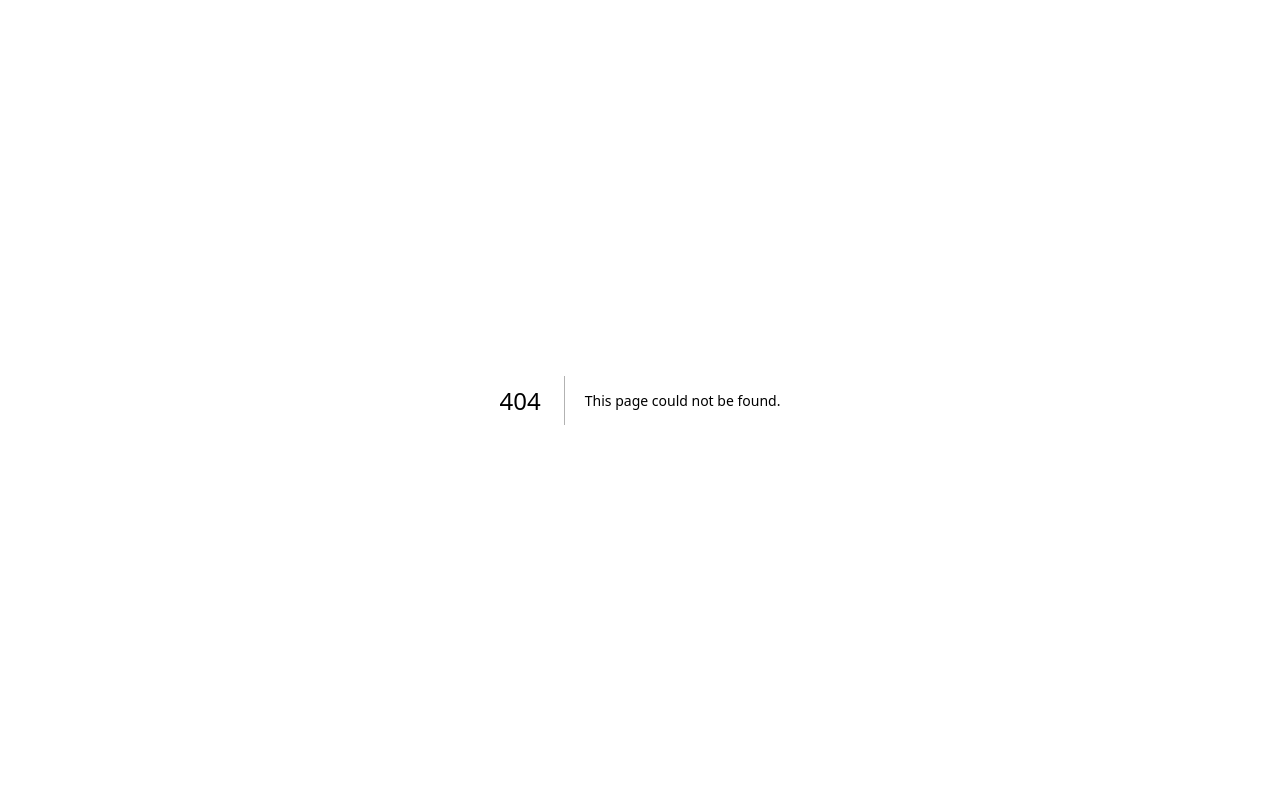
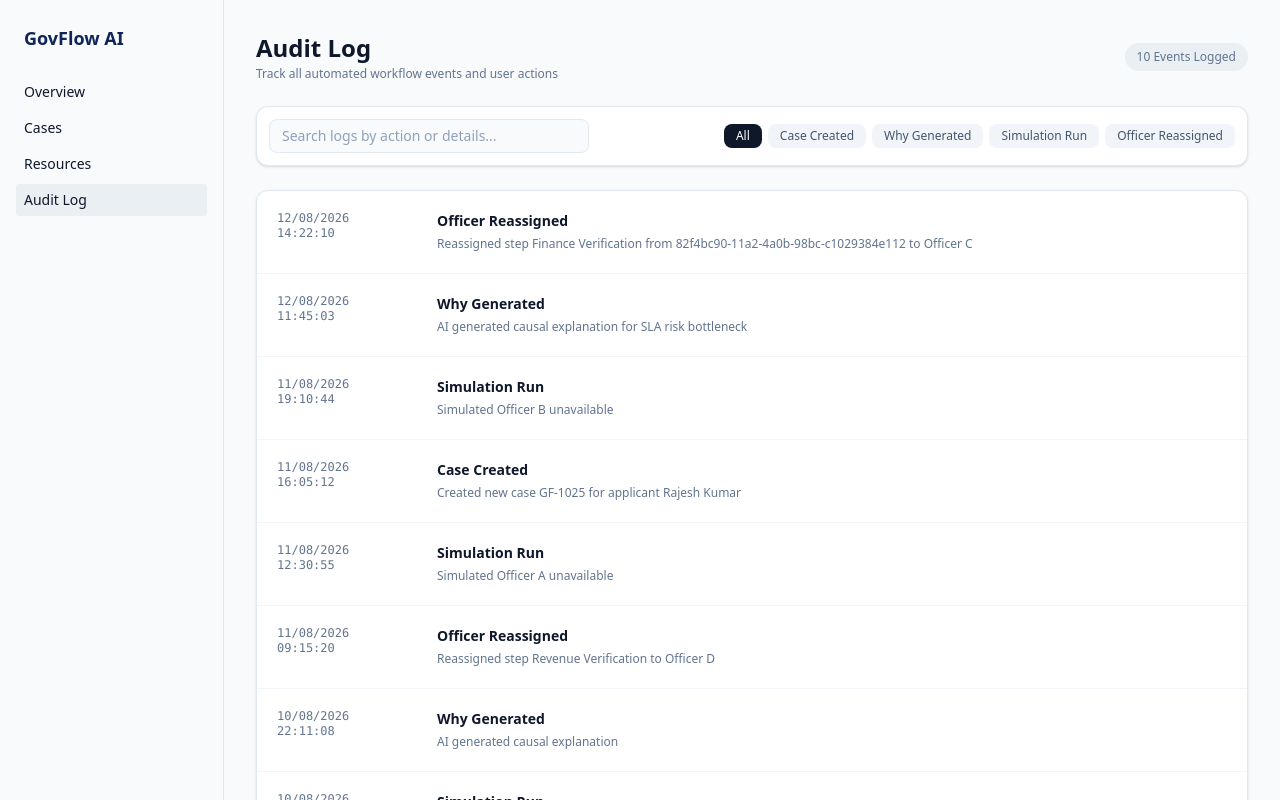
Before and after one commit to sinhahey08creator/gov-flow, a Next.js app: page /audit in a window 1280 px wide. Before the commit this address had no page. Shown: the top 800 px of the page. Built offline with nearby package versions, Linux system fonts and the light colour scheme.

Commit message:
Audit Log Implementation

```diff
--- /dev/null
+++ b/app/(main)/audit/page.tsx
@@ -0,0 +1,128 @@
+"use client";
+
+import { useEffect, useState } from "react";
+import { getAuditLogs, AuditLogItem } from "@/lib/audit/data";
+
+const ACTION_FILTERS = [
+  { label: "All", value: "all" },
+  { label: "Case Created", value: "case created" },
+  { label: "Why Generated", value: "why generated" },
+  { label: "Simulation Run", value: "simulation run" },
+  { label: "Officer Reassigned", value: "officer reassigned" },
+];
+
+export default function AuditLogPage() {
+  const [logs, setLogs] = useState<AuditLogItem[]>([]);
+  const [searchQuery, setSearchQuery] = useState("");
+  const [selectedCategory, setSelectedCategory] = useState("all");
+
+  useEffect(() => {
+    setLogs(getAuditLogs());
+  }, []);
+
+  const filteredLogs = logs.filter((log) => {
+    const matchesSearch =
+      log.action.toLowerCase().includes(searchQuery.toLowerCase()) ||
+      log.description.toLowerCase().includes(searchQuery.toLowerCase());
+
+    const matchesCategory =
+      selectedCategory === "all" || log.action.toLowerCase() === selectedCategory;
+
+    return matchesSearch && matchesCategory;
+  });
+
+  return (
+    <div className="flex-1 bg-slate-50 min-h-screen">
+      <main className="p-8 max-w-6xl mx-auto space-y-6">
+        {/* Header Section */}
+        <div className="flex items-center justify-between">
+          <div>
+            <h1 className="text-2xl font-bold text-slate-900">Audit Log</h1>
+            <p className="text-xs text-slate-500 mt-0.5">
+              Track all automated workflow events and user actions
+            </p>
+          </div>
+
+          <span className="text-xs font-medium text-slate-500 bg-slate-200/60 px-3 py-1.5 rounded-full">
+            {filteredLogs.length} {filteredLogs.length === 1 ? "Event" : "Events"} Logged
+          </span>
+        </div>
+
+        {/* Search & Category Filter Controls */}
+        <div className="flex flex-col sm:flex-row items-center justify-between gap-4 bg-white p-3 border border-slate-200 rounded-xl shadow-sm">
+          {/* Search Box */}
+          <div className="relative w-full sm:w-80">
+            <input
+              type="text"
+              placeholder="Search logs by action or details..."
+              value={searchQuery}
+              onChange={(e) => setSearchQuery(e.target.value)}
+              className="w-full pl-3 pr-8 py-1.5 text-sm bg-slate-50 border border-slate-200 rounded-lg focus:outline-none focus:ring-2 focus:ring-blue-500/20 focus:border-blue-500 transition-all placeholder:text-slate-400"
+            />
+            {searchQuery && (
+              <button
+                onClick={() => setSearchQuery("")}
+                className="absolute right-2.5 top-1/2 -translate-y-1/2 text-slate-400 hover:text-slate-600 text-sm font-semibold"
+              >
+                ×
+              </button>
+            )}
+          </div>
+
+          {/* Action Filter Pills */}
+          <div className="flex items-center gap-1.5 overflow-x-auto w-full sm:w-auto pb-1 sm:pb-0">
+            {ACTION_FILTERS.map((filter) => {
+              const active = selectedCategory === filter.value;
+              return (
+                <button
+                  key={filter.value}
+                  onClick={() => setSelectedCategory(filter.value)}
+                  className={`px-3 py-1 text-xs font-medium rounded-lg whitespace-nowrap transition-colors ${
+                    active
+                      ? "bg-slate-900 text-white"
+                      : "bg-slate-100 text-slate-600 hover:bg-slate-200/70"
+                  }`}
+                >
+                  {filter.label}
+                </button>
+              );
+            })}
+          </div>
+        </div>
+
+        {/* Audit Log Card Box */}
+        <div className="bg-white border border-slate-200 rounded-xl overflow-hidden divide-y divide-slate-100 shadow-sm">
+          {filteredLogs.length === 0 ? (
+            <div className="p-12 text-center text-sm text-slate-500">
+              No matching audit logs found.
+            </div>
+          ) : (
+            filteredLogs.map((log) => (
+              <div
+                key={log.id}
+                className="p-5 flex items-start gap-8 hover:bg-slate-50/50 transition-colors"
+              >
+                {/* Left Column: Timestamp */}
+                <div className="w-32 shrink-0 text-xs text-slate-500 font-mono leading-tight">
+                  {log.timestamp.split(", ").map((part, idx) => (
+                    <div key={idx}>{part}</div>
+                  ))}
+                </div>
+
+                {/* Right Column: Action & Description */}
+                <div className="flex-1 space-y-1">
+                  <h3 className="font-semibold text-slate-900 text-sm capitalize">
+                    {log.action}
+                  </h3>
+                  <p className="text-xs text-slate-500 leading-normal">
+                    {log.description}
+                  </p>
+                </div>
+              </div>
+            ))
+          )}
+        </div>
+      </main>
+    </div>
+  );
+}
--- a/app/(main)/page.tsx
+++ b/app/(main)/page.tsx
@@ -8,6 +8,7 @@ import { calculateSLARisk } from "@/lib/calculations/slaRisk";
 import { simulateOfficerUnavailable } from "@/lib/calculations/whatIf";
 import { WorkflowStep } from "@/types";
 import DocumentUpload from "@/components/DocumentUpload";
+import { logAction } from "@/lib/audit/data";
 
 const steps = WORKFLOW_TEMPLATES.land_compensation;
 const financeStepDef = steps[3]; // Finance Verification
@@ -56,6 +57,10 @@ export default function DashboardPage() {
   async function handleWhy() {
     setWhyOpen(true);
     setExplLoading(true);
+
+    // Auto-log the action
+    logAction("why generated", "AI generated causal explanation for SLA risk bottleneck");
+
     try {
       const res = await fetch("/api/explain-bottleneck", {
         method: "POST",
@@ -88,6 +93,9 @@ export default function DashboardPage() {
       caseData: DEMO_CASE,
     });
     setSimResult(result);
+
+    // Auto-log the action
+    logAction("simulation run", "Simulated Officer A unavailable");
   }
 
   return (
@@ -114,6 +122,7 @@ export default function DashboardPage() {
           </button>
         </div>
       </div>
+
       {newCaseOpen && (
         <div className="fixed inset-0 z-50 flex items-center justify-center bg-black/40">
           <div className="w-full max-w-lg rounded-xl bg-white p-6 shadow-xl">
@@ -136,12 +145,10 @@ export default function DashboardPage() {
             </p>
 
             <div className="space-y-4">
-
               <div>
                 <label className="block text-sm font-medium mb-1">
                   Case Type
                 </label>
-
                 <select
                   value={caseType}
                   onChange={(e) => setCaseType(e.target.value)}
@@ -158,7 +165,6 @@ export default function DashboardPage() {
                 <label className="block text-sm font-medium mb-1">
                   Applicant Name
                 </label>
-
                 <input
                   type="text"
                   value={applicantName}
@@ -173,7 +179,6 @@ export default function DashboardPage() {
                 <label className="block text-sm font-medium mb-1">
                   District
                 </label>
-
                 <input
                   type="text"
                   value={district}
@@ -188,7 +193,6 @@ export default function DashboardPage() {
                 <label className="block text-sm font-medium mb-1">
                   Case Document
                 </label>
-
                 <input
                   type="file"
                   accept=".pdf,.png,.jpg,.jpeg"
@@ -203,6 +207,7 @@ export default function DashboardPage() {
                 >
                   PDF, PNG or JPG · up to 10MB
                 </p>
+
                 {caseCreated && (
                   <div
                     className="mt-2 rounded-md border px-4 py-3 text-sm"
@@ -216,7 +221,6 @@ export default function DashboardPage() {
                   </div>
                 )}
               </div>
-
             </div>
 
             <div className="flex justify-end gap-3 mt-6">
@@ -238,9 +242,11 @@ export default function DashboardPage() {
                     return;
                   }
 
+                  const caseNumber = `GF-${Date.now().toString().slice(-4)}`;
+
                   const newCase = {
                     id: `case-${Date.now()}`,
-                    case_number: `GF-${Date.now().toString().slice(-4)}`,
+                    case_number: caseNumber,
                     case_type: caseType.toLowerCase().replace(/ /g, "_"),
                     applicant_name: applicantName,
                     priority: "medium",
@@ -256,6 +262,12 @@ export default function DashboardPage() {
                   localStorage.setItem(
                     "govflow-cases",
                     JSON.stringify([...existingCases, newCase])
+                  );
+
+                  // Auto-log the action
+                  logAction(
+                    "case created",
+                    `Created new case ${caseNumber} for applicant ${applicantName}`
                   );
 
                   setCaseCreated(true);
--- a/components/Sidebar.tsx
+++ b/components/Sidebar.tsx
@@ -1,35 +1,54 @@
+"use client";
+
 import Link from "next/link";
+import { usePathname } from "next/navigation";
 
 const NAV_ITEMS = [
   { href: "/", label: "Overview" },
   { href: "/cases", label: "Cases" },
   { href: "/resources", label: "Resources" },
+  { href: "/audit", label: "Audit Log" },
 ];
 
 export default function Sidebar() {
+  const pathname = usePathname();
+
   return (
     <aside
       className="w-56 shrink-0 border-r px-4 py-6 flex flex-col justify-between min-h-screen"
       style={{ borderColor: "var(--border)" }}
     >
       <div>
-        <h1 className="text-lg font-semibold px-2 mb-6" style={{ color: "var(--navy)" }}>
+        <h1
+          className="text-lg font-semibold px-2 mb-6"
+          style={{ color: "var(--navy)" }}
+        >
           GovFlow AI
         </h1>
         <nav className="space-y-1">
-          {NAV_ITEMS.map((item) => (
+          {NAV_ITEMS.map((item) => {
+            const isActive = pathname === item.href;
+            return (
               <Link
                 key={item.href}
                 href={item.href}
-              className="block px-2 py-1.5 rounded text-sm hover:bg-slate-100"
+                className={`block px-2 py-1.5 rounded text-sm transition-colors ${
+                  isActive
+                    ? "bg-slate-200/60 font-medium"
+                    : "hover:bg-slate-100"
+                }`}
                 style={{ color: "var(--text)" }}
               >
                 {item.label}
               </Link>
-          ))}
+            );
+          })}
         </nav>
       </div>
-      <div className="text-xs px-2 py-2 rounded border" style={{ borderColor: "var(--border)", color: "var(--muted)" }}>
+      <div
+        className="text-xs px-2 py-2 rounded border"
+        style={{ borderColor: "var(--border)", color: "var(--muted)" }}
+      >
         DEMO MODE
         <br />
         Synthetic Dataset
--- /dev/null
+++ b/lib/audit/data.ts
@@ -0,0 +1,108 @@
+// lib/audit/data.ts
+
+export interface AuditLogItem {
+  id: string;
+  timestamp: string;
+  action: 'officer reassigned' | 'simulation run' | 'why generated' | 'demo launched' | 'case created';
+  description: string;
+}
+
+// Shuffled and varied initial dataset
+export const INITIAL_AUDIT_LOGS: AuditLogItem[] = [
+  {
+    id: '1',
+    timestamp: '12/08/2026, 14:22:10',
+    action: 'officer reassigned',
+    description: 'Reassigned step Finance Verification from 82f4bc90-11a2-4a0b-98bc-c1029384e112 to Officer C',
+  },
+  {
+    id: '2',
+    timestamp: '12/08/2026, 11:45:03',
+    action: 'why generated',
+    description: 'AI generated causal explanation for SLA risk bottleneck',
+  },
+  {
+    id: '3',
+    timestamp: '11/08/2026, 19:10:44',
+    action: 'simulation run',
+    description: 'Simulated Officer B unavailable',
+  },
+  {
+    id: '4',
+    timestamp: '11/08/2026, 16:05:12',
+    action: 'case created',
+    description: 'Created new case GF-1025 for applicant Rajesh Kumar',
+  },
+  {
+    id: '5',
+    timestamp: '11/08/2026, 12:30:55',
+    action: 'simulation run',
+    description: 'Simulated Officer A unavailable',
+  },
+  {
+    id: '6',
+    timestamp: '11/08/2026, 09:15:20',
+    action: 'officer reassigned',
+    description: 'Reassigned step Revenue Verification to Officer D',
+  },
+  {
+    id: '7',
+    timestamp: '10/08/2026, 22:11:08',
+    action: 'why generated',
+    description: 'AI generated causal explanation',
+  },
+  {
+    id: '8',
+    timestamp: '10/08/2026, 18:40:19',
+    action: 'simulation run',
+    description: 'Simulated queue overload scenario',
+  },
+  {
+    id: '9',
+    timestamp: '10/08/2026, 15:02:41',
+    action: 'demo launched',
+    description: 'One-click demo scenario created',
+  },
+  {
+    id: '10',
+    timestamp: '10/08/2026, 11:18:00',
+    action: 'case created',
+    description: 'Created new case GF-1024 for applicant Ram Kumar',
+  }
+];
+
+export function getAuditLogs(): AuditLogItem[] {
+  if (typeof window === 'undefined') return INITIAL_AUDIT_LOGS;
+
+  const stored = localStorage.getItem('govflow_audit_logs');
+  if (!stored) {
+    localStorage.setItem('govflow_audit_logs', JSON.stringify(INITIAL_AUDIT_LOGS));
+    return INITIAL_AUDIT_LOGS;
+  }
+
+  return JSON.parse(stored);
+}
+
+export function logAction(action: AuditLogItem['action'], description: string) {
+  if (typeof window === 'undefined') return;
+
+  const logs = getAuditLogs();
+  const newLog: AuditLogItem = {
+    id: Date.now().toString(),
+    timestamp: new Date().toLocaleString('en-GB', {
+      day: '2-digit',
+      month: '2-digit',
+      year: 'numeric',
+      hour: '2-digit',
+      minute: '2-digit',
+      second: '2-digit',
+      hour12: false,
+    }),
+    action,
+    description,
+  };
+
+  const updated = [newLog, ...logs];
+  localStorage.setItem('govflow_audit_logs', JSON.stringify(updated));
+  return newLog;
+}
```
Also changed, not shown: 1 other file (tests, documents, lock files or other folders). Lines whose indentation alone changed are shown as unchanged.
